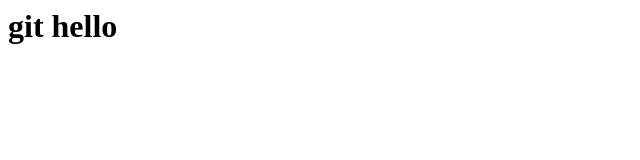
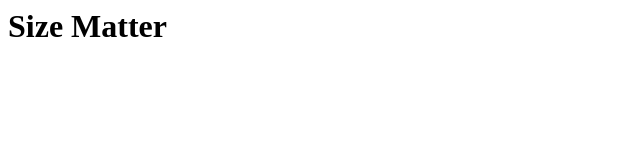
Before and after one commit to zggit/CS1520, a plain HTML site: page index.html in a window 1280 px wide. Shown: the whole page, without its empty margins (0-640 px from the left). Drawn offline with Linux system fonts and the light colour scheme.

Commit message:
Update index.html

```diff
--- a/index.html
+++ b/index.html
@@ -1,10 +1,10 @@
 
 <html>
 <head>
-	<title>git hello</title>
+	<title>Size Matter</title>
 </head>
 <body>
-<h1>git hello</h1>
+<h1>Size Matter</h1>
 </body>
 
 </html>
```
